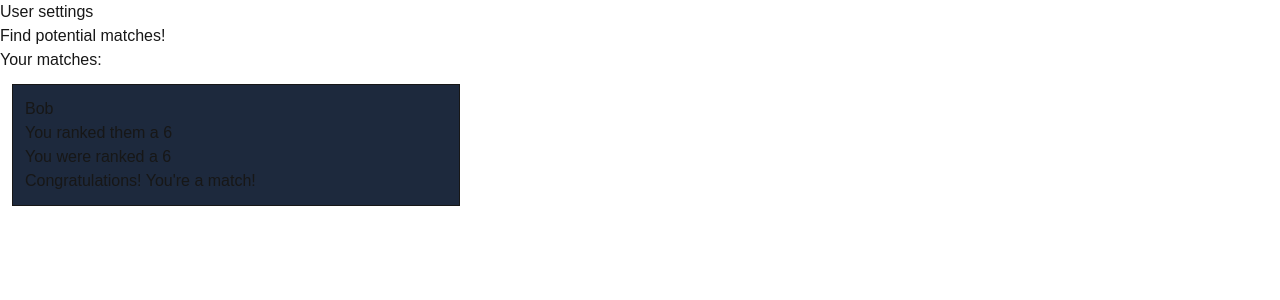
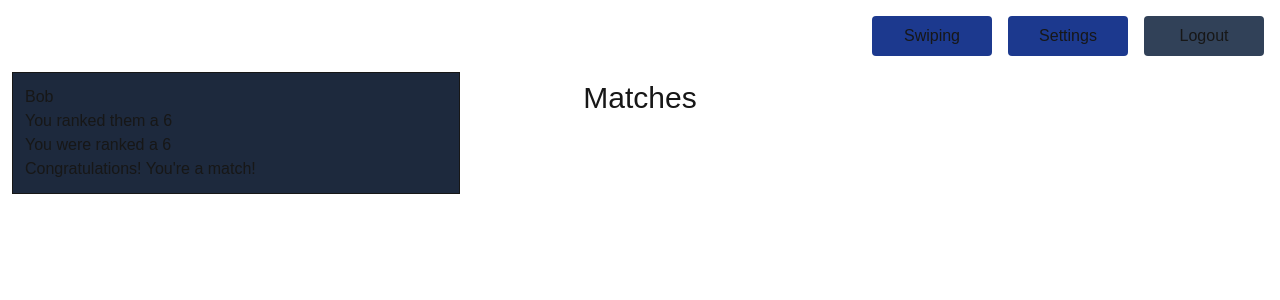
Before and after one commit to cavalier08/cursed-dating-app, a Next.js app: page /matches in a window 1280 px wide. Shown: the top 300 px of the page. Built offline with nearby package versions, Linux system fonts and the light colour scheme; no server answers.

Commit message:
beautified the ui

```diff
--- /dev/null
+++ b/src/components/NavBar.tsx
@@ -0,0 +1,43 @@
+import Link from 'next/link';
+import Logout from './Logout';
+
+interface props {
+    href1: string,
+    page1: string,
+
+    href2: string,
+    page2: string,
+    title?: string,
+}
+
+export default function NavBar(props: props) {
+    return (
+        <div>
+            <div>
+                <div className="w-full h-15 flex justify-between md:justify-end">
+                <Link
+                    href={`/${props.href2}`}>
+                    <button className="w-30 h-10 bg-blue-900 hover:bg-slate-500 rounded-sm p-1 text-center m-4 mr-0">{props.page2}</button>
+                </Link>
+                    <Link
+                        href={`/${props.href1}`}>
+                        <button className="w-30 h-10 bg-blue-900 hover:bg-slate-500 rounded-sm p-1 text-center m-4 mr-0">{props.page1}</button>
+                    </Link>
+                    <Logout />
+
+
+                </div>
+
+            </div>
+
+
+            <div className="w-full text-center absolute top-20">
+                <h2 className="text-xl md:text-3xl">{props.title}</h2>
+
+
+            </div>
+
+
+        </div>
+    )
+}
--- a/src/pages/matches.tsx
+++ b/src/pages/matches.tsx
@@ -1,8 +1,8 @@
-import Link from "next/link";
 import '../app/globals.css';
 import { useState, useEffect } from 'react';
 import UserProfile from "@/components/UserProfile";
 import { fetchFromDjango } from "@/routes/api";
+import NavBar from "../components/NavBar"
 
 export interface User {
     name: string,
@@ -31,9 +31,8 @@ export default function Matches() {
         });*/
     }, []);
 
-    return (
-        <div>
-            <Link
+    /*
+    <Link
                 href={"/settings"}>
                 <p>User settings</p>
             </Link>
@@ -42,6 +41,13 @@ export default function Matches() {
                 <p>Find potential matches!</p>
             </Link>
             <h2>Your matches:</h2>
+            */
+
+    return (
+        <div>
+            <NavBar href1="settings" page1="Settings" href2="swiping" page2="Swiping" title="Matches"/>
+
+
             <div id="profiles">
                 {results.map((match, index) => (
                     <UserProfile key={index} data={match} />
--- a/src/pages/swiping.tsx
+++ b/src/pages/swiping.tsx
@@ -1,8 +1,7 @@
-import Link from "next/link";
 import '../app/globals.css';
 import SwipeProfile from "../components/SwipeProfile";
 import VerifyGoogleLogin from "@/components/VerifyGoogleLogin";
-import Logout from "../components/Logout";
+import NavBar from "../components/NavBar";
 
 
 export default function Swiping() {
@@ -11,20 +10,8 @@ export default function Swiping() {
     return (
         <div>
             <VerifyGoogleLogin />
-            <div className="w-full h-15 flex justify-end">
-                <Link
-                    href={"/settings"}>
-                    <button className="w-30 h-10 bg-blue-900 hover:bg-slate-500 rounded-sm p-1 text-center m-4">Settings</button>
-                </Link>
-                <Logout />
+            <NavBar href1="settings" page1="Settings" href2="matches" page2="Matches" title="swiping screen" />
 
-            </div>
-
-            <Link
-                href={"/matches"}>
-                <p>See your matches</p>
-            </Link>
-            <h2>[swiping screen]</h2>
             <div className="w-full flex justify-center">
                 <SwipeProfile />
             </div>
```
